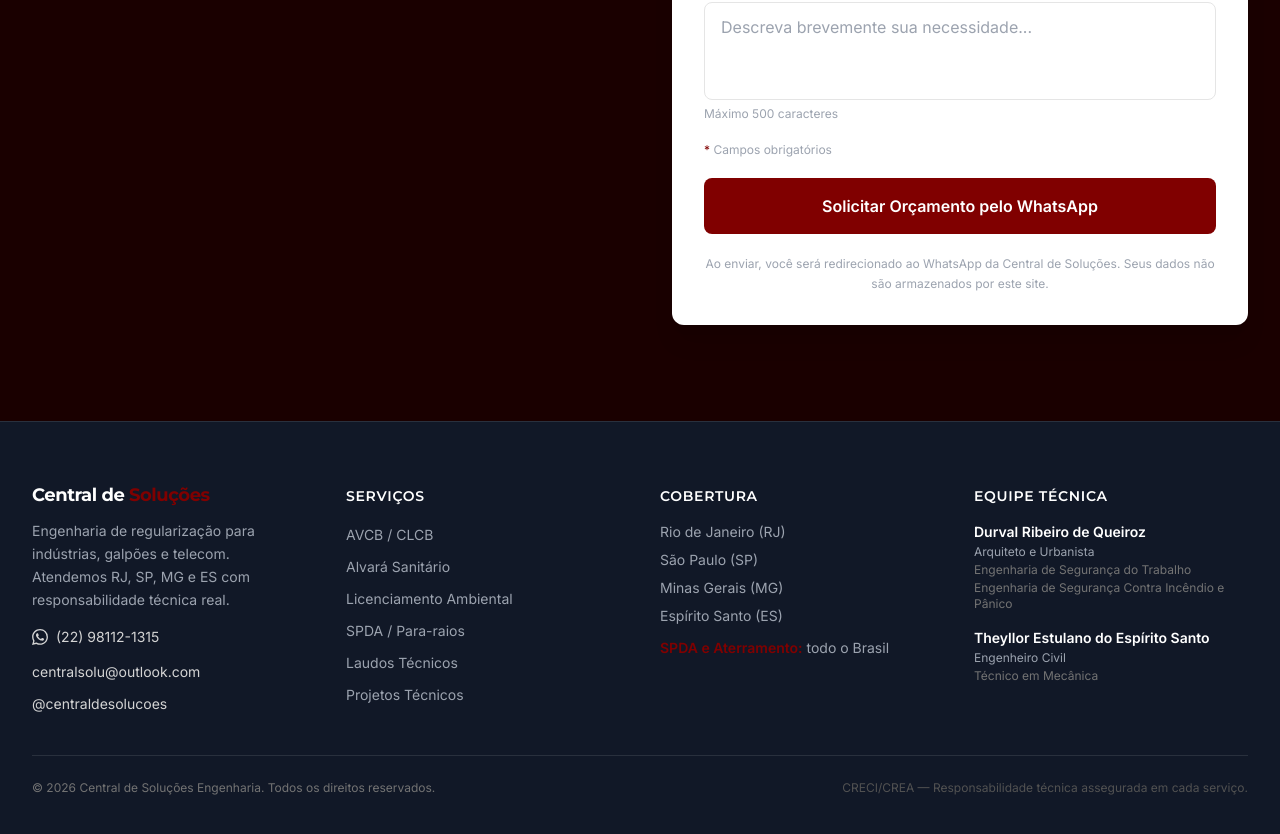
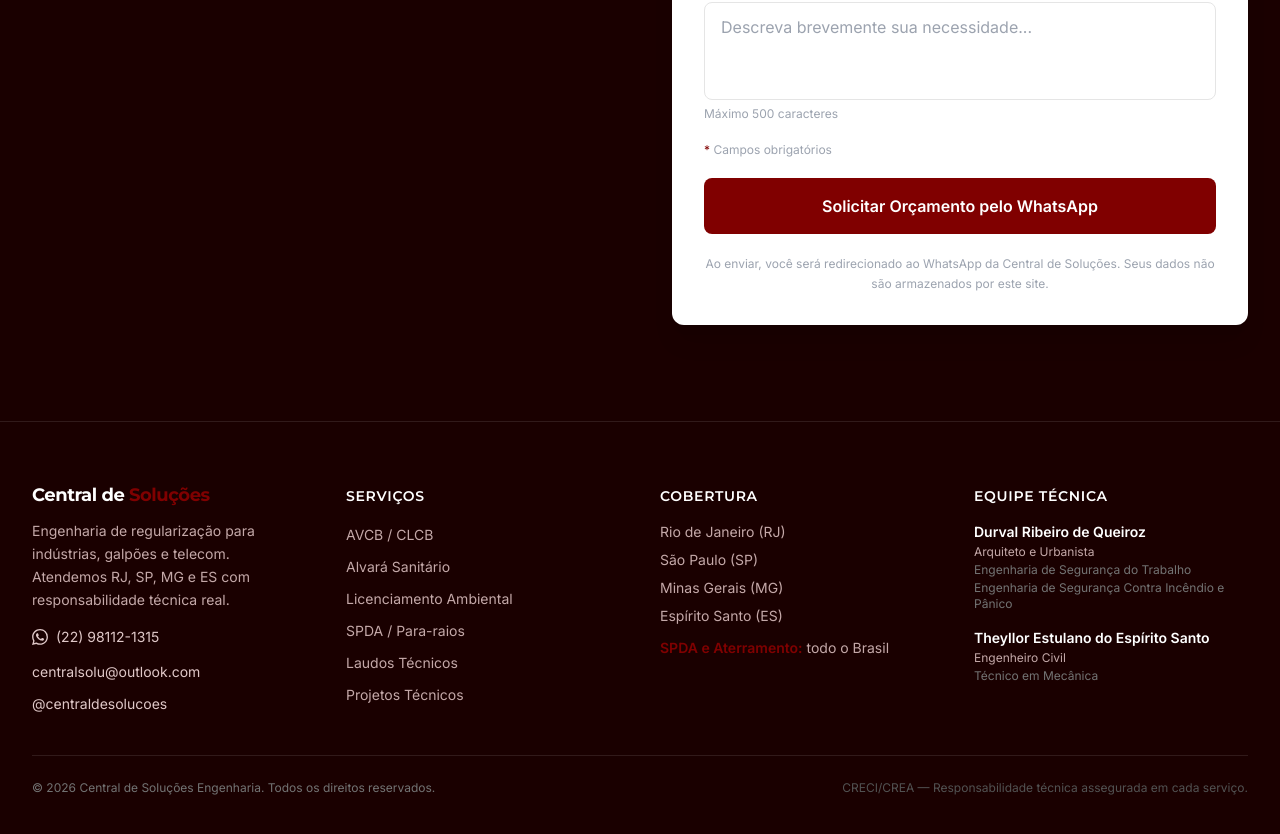
Before and after one commit to BarcelosMoises/Landing-Page-Central, a Next.js app: page / in a window 1280 px wide. Shown: the part 8483-9317 px from the top of the page. Built offline with nearby package versions, Linux system fonts and the light colour scheme.

Commit message:
design(Footer): bg-neutral-900 → bg-[#1a0000]; tokens de texto quente #c4a8a8/#e0c8c8

```diff
--- a/components/Footer.tsx
+++ b/components/Footer.tsx
@@ -26,7 +26,7 @@
     <footer
       role="contentinfo"
       aria-label="Rodapé — Central de Soluções"
-      className="bg-neutral-900 border-t border-white/10"
+      className="bg-[#1a0000] border-t border-white/10"
     >
       <div className="container-site py-12 md:py-16">
 
@@ -44,7 +44,12 @@
               <span className="text-[#800000]">Soluções</span>
             </Link>
 
-            <p className="text-neutral-400 text-sm leading-relaxed max-w-xs">
+            {/*
+              text-neutral-400 (#9ca3af, tom azul-acinzentado) sobre #1a0000 cria
+              disssonância de temperatura de cor. Substituído por #c4a8a8 — cinza
+              levemente rosado, temperatura quente, contraste ≈ 6.3:1 ✓ WCAG AA.
+            */}
+            <p className="text-sm leading-relaxed max-w-xs" style={{ color: "#c4a8a8" }}>
               Engenharia de regularização para indústrias, galpões e telecom.
               Atendemos RJ, SP, MG e ES com responsabilidade técnica real.
             </p>
@@ -52,12 +57,18 @@
             {/* Contato */}
             <ul className="flex flex-col gap-2" aria-label="Dados de contato">
               <li>
+                {/*
+                  text-neutral-300 (#d1d5db, tom frio) → #e0c8c8 — branco quente
+                  levemente rosado. Contraste ≈ 10.2:1 sobre #1a0000 ✓ WCAG AAA.
+                  Usado nos links de contato que precisam de mais destaque que #c4a8a8.
+                */}
                 <a
                   href={`https://wa.me/${contato.whatsapp}`}
                   target="_blank"
                   rel="noopener noreferrer"
                   aria-label="WhatsApp da Central de Soluções"
-                  className="inline-flex items-center gap-2 text-sm text-neutral-300 hover:text-white transition-colors duration-150"
+                  className="inline-flex items-center gap-2 text-sm hover:text-white transition-colors duration-150"
+                  style={{ color: "#e0c8c8" }}
                 >
                   <svg width="16" height="16" viewBox="0 0 24 24" fill="currentColor" aria-hidden="true">
                     <path d="M17.472 14.382c-.297-.149-1.758-.867-2.03-.967-.273-.099-.471-.148-.67.15-.197.297-.767.966-.94 1.164-.173.199-.347.223-.644.075-.297-.15-1.255-.463-2.39-1.475-.883-.788-1.48-1.761-1.653-2.059-.173-.297-.018-.458.13-.606.134-.133.298-.347.446-.52.149-.174.198-.298.298-.497.099-.198.05-.371-.025-.52-.075-.149-.669-1.612-.916-2.207-.242-.579-.487-.5-.669-.51-.173-.008-.371-.01-.57-.01-.198 0-.52.074-.792.372-.272.297-1.04 1.016-1.04 2.479 0 1.462 1.065 2.875 1.213 3.074.149.198 2.096 3.2 5.077 4.487.709.306 1.262.489 1.694.625.712.227 1.36.195 1.871.118.571-.085 1.758-.719 2.006-1.413.248-.694.248-1.289.173-1.413-.074-.124-.272-.198-.57-.347m-5.421 7.403h-.004a9.87 9.87 0 01-5.031-1.378l-.361-.214-3.741.982.998-3.648-.235-.374a9.86 9.86 0 01-1.51-5.26c.001-5.45 4.436-9.884 9.888-9.884 2.64 0 5.122 1.03 6.988 2.898a9.825 9.825 0 012.893 6.994c-.003 5.45-4.437 9.884-9.885 9.884m8.413-18.297A11.815 11.815 0 0012.05 0C5.495 0 .16 5.335.157 11.892c0 2.096.547 4.142 1.588 5.945L.057 24l6.305-1.654a11.882 11.882 0 005.683 1.448h.005c6.554 0 11.89-5.335 11.893-11.893a11.821 11.821 0 00-3.48-8.413z"/>
@@ -69,7 +80,8 @@
                 <a
                   href={`mailto:${contato.email}`}
                   aria-label={`E-mail: ${contato.email}`}
-                  className="text-sm text-neutral-300 hover:text-white transition-colors duration-150"
+                  className="text-sm hover:text-white transition-colors duration-150"
+                  style={{ color: "#e0c8c8" }}
                 >
                   {contato.email}
                 </a>
@@ -80,7 +92,8 @@
                   target="_blank"
                   rel="noopener noreferrer"
                   aria-label={`Instagram ${contato.instagram}`}
-                  className="text-sm text-neutral-300 hover:text-white transition-colors duration-150"
+                  className="text-sm hover:text-white transition-colors duration-150"
+                  style={{ color: "#e0c8c8" }}
                 >
                   {contato.instagram}
                 </a>
@@ -98,7 +111,8 @@
                 <li key={s.id}>
                   <Link
                     href={s.pathRota}
-                    className="text-sm text-neutral-400 hover:text-white transition-colors duration-150"
+                    className="text-sm hover:text-white transition-colors duration-150"
+                    style={{ color: "#c4a8a8" }}
                   >
                     {s.nomeAbreviado}
                   </Link>
@@ -113,11 +127,11 @@
               Cobertura
             </h2>
             <ul className="flex flex-col gap-2" aria-label="Estados de atuação">
-              <li className="text-sm text-neutral-400">Rio de Janeiro (RJ)</li>
-              <li className="text-sm text-neutral-400">São Paulo (SP)</li>
-              <li className="text-sm text-neutral-400">Minas Gerais (MG)</li>
-              <li className="text-sm text-neutral-400">Espírito Santo (ES)</li>
-              <li className="text-sm text-neutral-400 mt-1">
+              <li className="text-sm" style={{ color: "#c4a8a8" }}>Rio de Janeiro (RJ)</li>
+              <li className="text-sm" style={{ color: "#c4a8a8" }}>São Paulo (SP)</li>
+              <li className="text-sm" style={{ color: "#c4a8a8" }}>Minas Gerais (MG)</li>
+              <li className="text-sm" style={{ color: "#c4a8a8" }}>Espírito Santo (ES)</li>
+              <li className="text-sm mt-1" style={{ color: "#c4a8a8" }}>
                 <span className="text-[#800000] font-semibold">SPDA e Aterramento:</span>{" "}
                 todo o Brasil
               </li>
@@ -135,7 +149,7 @@
                   <span className="text-sm font-semibold text-white">
                     {membro.nome}
                   </span>
-                  <span className="text-xs text-neutral-400">
+                  <span className="text-xs" style={{ color: "#c4a8a8" }}>
                     {membro.formacao}
                   </span>
                   {membro.especialidades.map((esp) => (
@@ -151,6 +165,11 @@
 
         {/* Divider */}
         <div className="border-t border-white/10 mt-10 pt-6 flex flex-col sm:flex-row items-start sm:items-center justify-between gap-4">
+          {/*
+            text-neutral-500 / text-neutral-600 para o copyright — tótons mais
+            apagados, hierarquia adequada (informação secundária). Mantidos
+            intencionalmente mais escuros que #c4a8a8 para demarcar hierarquia.
+          */}
           <p className="text-xs text-neutral-500">
             © {ANO_ATUAL} Central de Soluções Engenharia. Todos os direitos reservados.
           </p>
```
